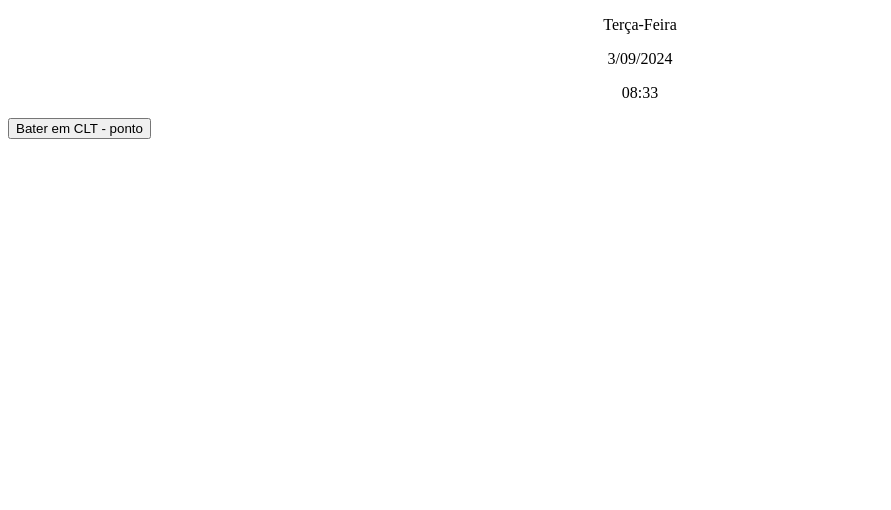
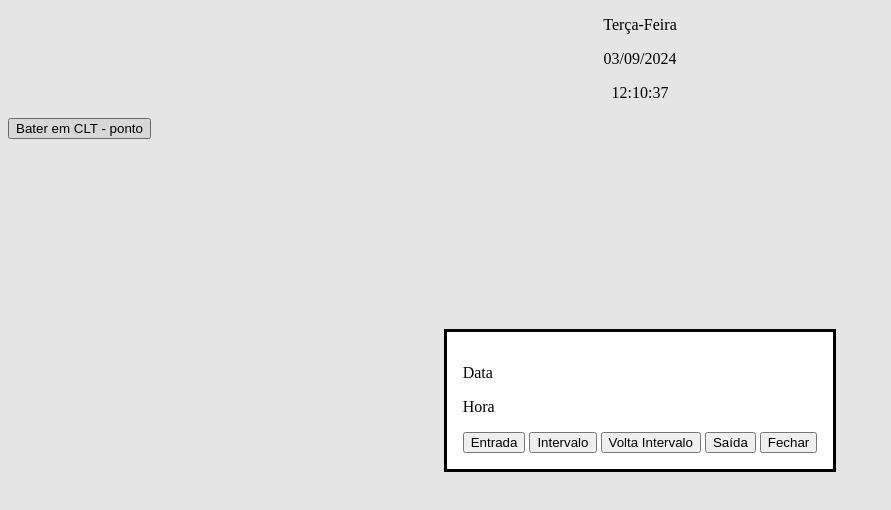
Before and after one commit to Aleff5/projeto-pw, a plain HTML site: page index.html in a window 1280 px wide. Both pictures are taken after a click on the button "Bater em CLT - ponto". Shown: the whole page, without its empty margins (0-891 px from the left). Drawn offline with Linux system fonts and the light colour scheme.

Commit message:
feat: dialog box

```diff
--- a/index.html
+++ b/index.html
@@ -13,6 +13,17 @@
         <p id="hora">08:33</p>
     </div>
     <button class="Bater-ponto">Bater em CLT - ponto</button>
+
+    <dialog id="pontoDialog">
+        <p>Data</p>
+        <p>Hora</p>
+        <button>Entrada</button>
+        <button>Intervalo</button>
+        <button>Volta Intervalo</button>
+        <button>Saída</button>
+        <button id="fecharDialog">Fechar</button>
+    </dialog>
+
     <script src="js/index.js"></script>
 </body>
 </html>
--- a/js/index.js
+++ b/js/index.js
@@ -2,31 +2,68 @@ const diaSemana = document.getElementById("dia");
 const dataAtual = document.getElementById("data");
 const horaAtual = document.getElementById("hora");
 
-diaSemana.textContent = "Terça-Feira";
-dataAtual.textContent = getCurrentDate();
+// Seleciona os elementos para o diálogo e o botão de bater ponto
+const pontoDialog = document.getElementById("pontoDialog");
+const baterPontoButton = document.querySelector(".Bater-ponto");
+const fecharDialogButton = document.getElementById("fecharDialog");
 
+// Atualiza o dia da semana
+const diasDaSemana = ["Domingo", "Segunda-Feira", "Terça-Feira", "Quarta-Feira", "Quinta-Feira", "Sexta-Feira", "Sábado"];
+function getDayOfWeek() {
+    const date = new Date();
+    return diasDaSemana[date.getDay()];
+}
+
+diaSemana.textContent = getDayOfWeek();
+dataAtual.textContent = getCurrentDate(false);  // false para formato padrão dd/mm/yyyy
+horaAtual.textContent = getCurrentTime();
+
+// Abre o diálogo ao clicar no botão "Bater em CLT - ponto"
+baterPontoButton.addEventListener('click', () => {
+    pontoDialog.showModal(); // Abre o diálogo como modal
+});
+
+// Fecha o diálogo ao clicar no botão "Fechar"
+fecharDialogButton.addEventListener('click', () => {
+    pontoDialog.close(); // Fecha o diálogo
+});
+
+// Atualiza a hora em tempo real
+setInterval(() => {
+    horaAtual.textContent = getCurrentTime();
+}, 1000);
+
+let usTime = false;
 
 function arrumaMes() {
     const date = new Date();
-    mesMenosUm = date.getMonth();
-    mesMaisUm = mesMenosUm + 1
-    if (mesMaisUm < 10){
-        return "0" + mesMaisUm
-    }
-    return mesMaisUm
-
+    let mesMaisUm = date.getMonth() + 1;
+    return mesMaisUm < 10 ? "0" + mesMaisUm : mesMaisUm;
 }
 
-function getCurrentDate(){
+function arrumaDataParaUs() {
     const date = new Date();
-    if (date.getDate < 10){
-        return "0" + date.getDate() + "/" + arrumaMes() + "/" + date.getFullYear();
-
-    }
-    return date.getDate() + "/" + arrumaMes() + "/" + date.getFullYear();
+    return arrumaMes() + "/" + (date.getDate() < 10 ? "0" + date.getDate() : date.getDate()) + "/" + date.getFullYear();
 }
 
-console.log(date.getDay());
-console.log(date.getDate());
-console.log(date.getMonth());
-console.log(date.getFullYear());
+function getCurrentDate(ustime) {
+    const date = new Date();
+    let dia = date.getDate() < 10 ? "0" + date.getDate() : date.getDate();
+    if (ustime) {
+        return arrumaDataParaUs();
+    }
+    return dia + "/" + arrumaMes() + "/" + date.getFullYear();
+}
+
+function getCurrentTime() {
+    const date = new Date();
+    let hours = date.getHours();
+    let minutes = date.getMinutes();
+    let seconds = date.getSeconds();
+
+    hours = hours < 10 ? '0' + hours : hours;
+    minutes = minutes < 10 ? '0' + minutes : minutes;
+    seconds = seconds < 10 ? '0' + seconds : seconds;
+
+    return hours + ":" + minutes + ":" + seconds;
+}
```
